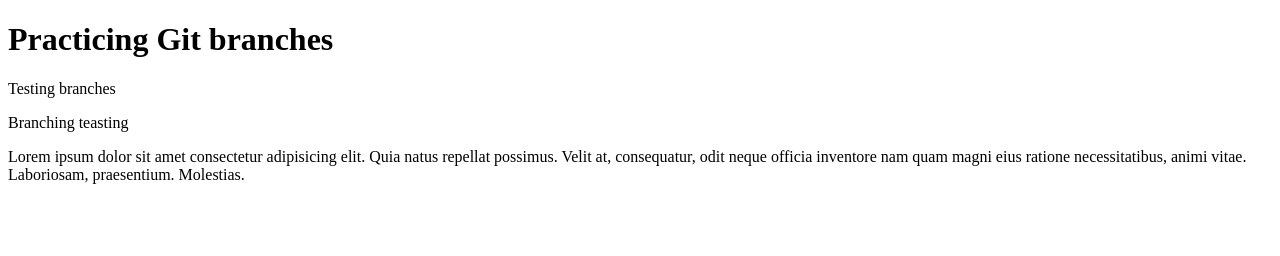
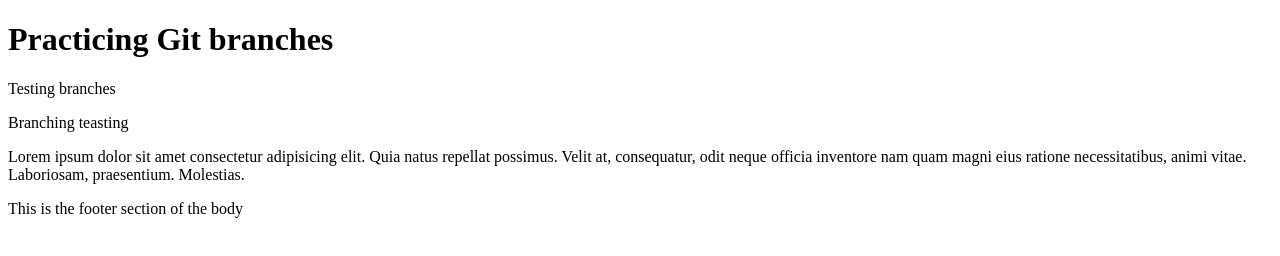
Before and after one commit to idarishoj/Test-branching, a plain HTML site: page index.html in a window 1280 px wide. Drawn offline with Linux system fonts and the light colour scheme.

Commit message:
Added a footer to index.html

```diff
--- a/index.html
+++ b/index.html
@@ -11,5 +11,10 @@
     <p>Testing branches</p>
     <p>Branching teasting</p>
     <p>Lorem ipsum dolor sit amet consectetur adipisicing elit. Quia natus repellat possimus. Velit at, consequatur, odit neque officia inventore nam quam magni eius ratione necessitatibus, animi vitae. Laboriosam, praesentium. Molestias.</p>
+
+
+    <footer>This is the footer section of the body</footer>
+
+
 </body>
 </html>
```
